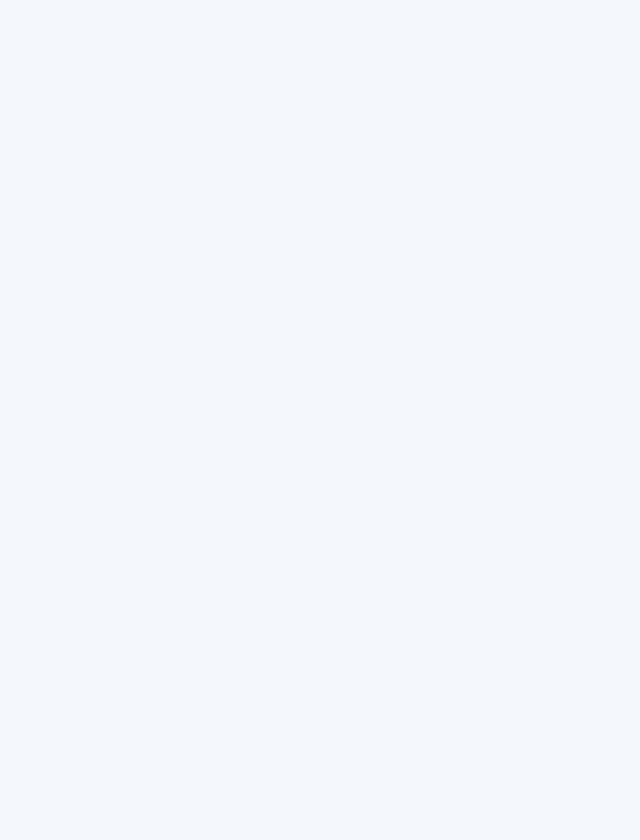
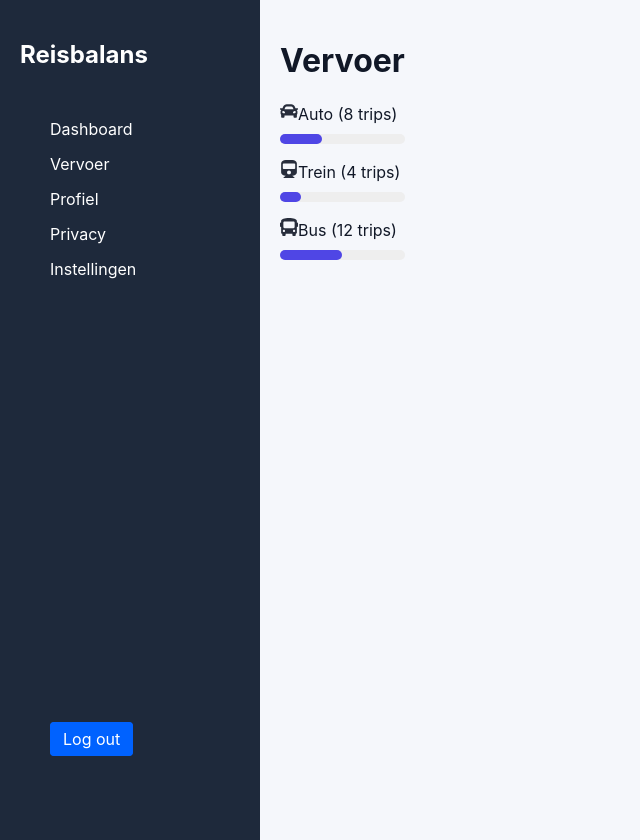
Before and after one commit to Ayman776/my-react-app, a React (Vite) app in the folder my-react-app/: page /vervoer in a window 1280 px wide. Before the commit this address had no page. Shown: the whole page, without its empty margins (0-640 px from the left). Before the commit the page ends 800 px from the top, so only its background shows below. Built offline with nearby package versions, Linux system fonts and the light colour scheme; the HTML template or start-up script is replaced by a standard one.

Commit message:
working on vervoerpagina

```diff
--- a/my-react-app/src/App.jsx
+++ b/my-react-app/src/App.jsx
@@ -7,6 +7,7 @@ import Settings from "./pages/settings.jsx";
 import Home from "./Home.jsx";
 import Login from "./Login.jsx";
 import Register from "./Register.jsx";
+import Vervoer from "./pages/vervoer.jsx";
 
 
 
@@ -40,6 +41,18 @@ function App() {
           }
         />
 
+          <Route
+          path="/vervoer"
+          element={
+            <div className="layout" style={{ display: "flex" }}>
+              <Sidebar />
+              <Vervoer />
+            </div>
+          }
+        />
+
+
+
         <Route
           path="/privacy"
           element={
--- a/my-react-app/src/components/sidebar.jsx
+++ b/my-react-app/src/components/sidebar.jsx
@@ -9,6 +9,7 @@ function Sidebar (){
     <h2>Reisbalans</h2>
     <ul>
   <li><Link to="/dashboard">Dashboard</Link></li>
+    <li><Link to="/vervoer">Vervoer</Link></li>
   <li><Link to="/profile">Profiel</Link></li>
   <li><Link to="/privacy">Privacy</Link></li>
   <li><Link to="/settings">Instellingen</Link></li>
--- a/my-react-app/src/index.css
+++ b/my-react-app/src/index.css
@@ -925,7 +925,7 @@ body {
 
 .chart-box,
 .stats-box {
-  background: white;
+  background: rgba(0, 0, 0, 0.402);
   padding: 20px;
   border-radius: 16px;
   box-shadow: 0 8px 20px rgba(0,0,0,0.04);
@@ -953,3 +953,15 @@ body {
   font-size: 18px;
   opacity: 0.9;
 }
+
+.vervoer{
+  padding: 20px;
+}
+
+.progress-item{
+  margin-bottom: 6px;
+}
+
+.label{
+  margin-bottom: 6px
+}
--- a/my-react-app/src/pages/Settings.jsx
+++ b/my-react-app/src/pages/Settings.jsx
@@ -9,9 +9,7 @@ function Settings() {
     return localStorage.getItem("notifications") !== "false";
   });
 
-  const [sound, setSound] = useState(() => {
-    return localStorage.getItem("sound") !== "false";
-  });
+
 
   const [language, setLanguage] = useState(() => {
     return localStorage.getItem("language") || "nl";
@@ -28,9 +26,7 @@ function Settings() {
     localStorage.setItem("notifications", notifications);
   }, [notifications]);
 
-  useEffect(() => {
-    localStorage.setItem("sound", sound);
-  }, [sound]);
+
 
   useEffect(() => {
     localStorage.setItem("language", language);
@@ -75,14 +71,7 @@ function Settings() {
           <span>Email-notificaties</span>
         </label>
 
-        <label className="switch">
-          <input
-            type="checkbox"
-            checked={sound}
-            onChange={() => setSound((prev) => !prev)}
-          />
-          <span>Geluid</span>
-        </label>
+
       </div>
 
       {/* TAAL */}
--- /dev/null
+++ b/my-react-app/src/pages/vervoer.jsx
@@ -0,0 +1,52 @@
+import { FaCar, FaTrain, FaBicycle, FaBus } from "react-icons/fa";
+function Vervoer(){
+
+   const transportData = [
+        { type: "Auto", trips: 8, cost: 36, km: 220 },
+        { type: "Trein", trips: 4, cost: 28, km: 100 },
+        { type: "Bus", trips: 12, cost: 22, km: 50} ,
+    ];
+
+      const getIcon = (type) => {
+        if (type === "Auto") return <FaCar className="icon" />;
+        if (type === "Trein") return <FaTrain className="icon" />;
+         if (type === "Fiets") return <FaBicycle className="icon" />;
+           if (type === "Bus") return <FaBus className="icon" />;
+        return null;
+    };
+
+     const totalTrips = transportData.reduce((acc, item) => acc + item.trips, 0);
+
+
+    return (
+        <div className="vervoer">
+            <h1>Vervoer</h1>
+
+            {transportData.map((item, i) => {
+                const percentage = (item.trips / totalTrips) * 100;
+
+                return (
+                    <div className="progress-item" key={i}>
+
+                        <p className="label">
+                            {getIcon(item.type)}
+                            {item.type} ({item.trips} trips)
+                        </p>
+
+                        <div className="progress-bar">
+                            <div
+                                className="progress-fill"
+                                style={{ width: percentage + "%" }}
+                            ></div>
+                        </div>
+
+                    </div>
+                );
+            })}
+        </div>
+    );
+}
+
+
+
+export default Vervoer;
```
